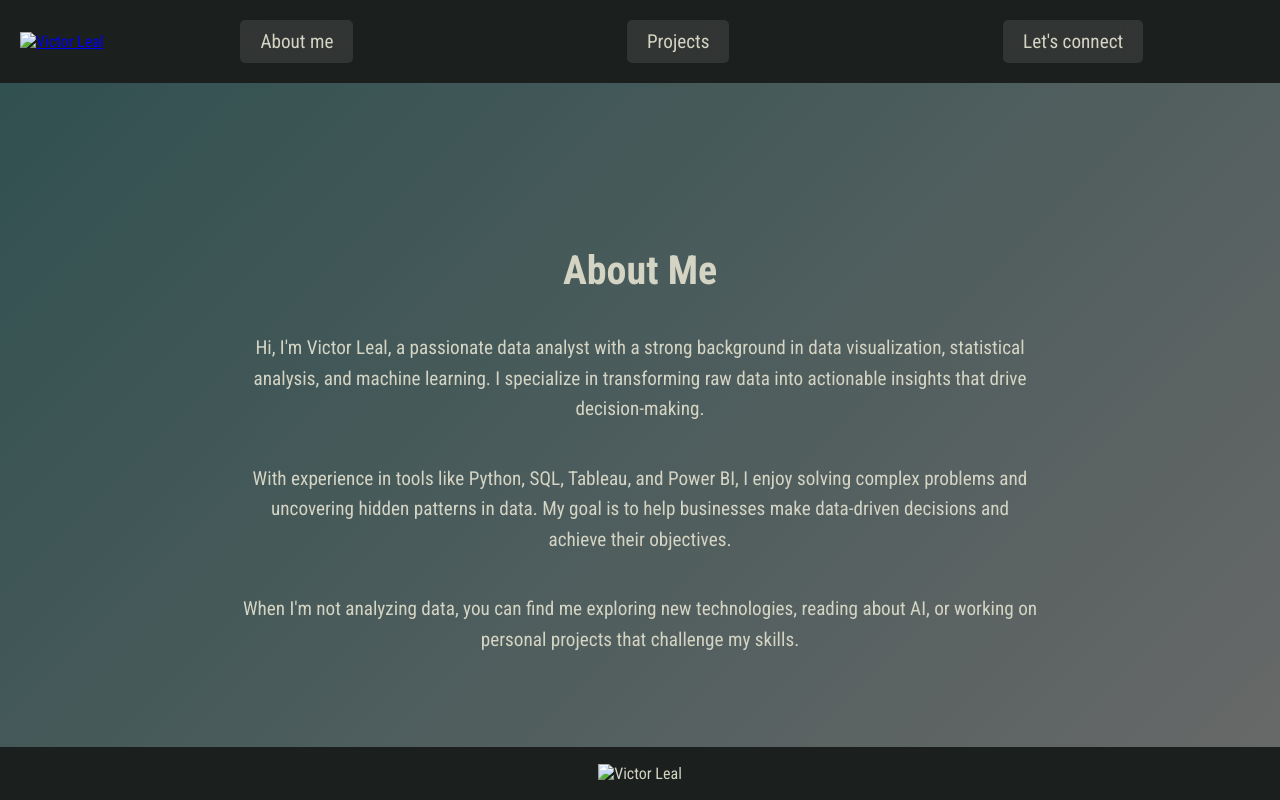
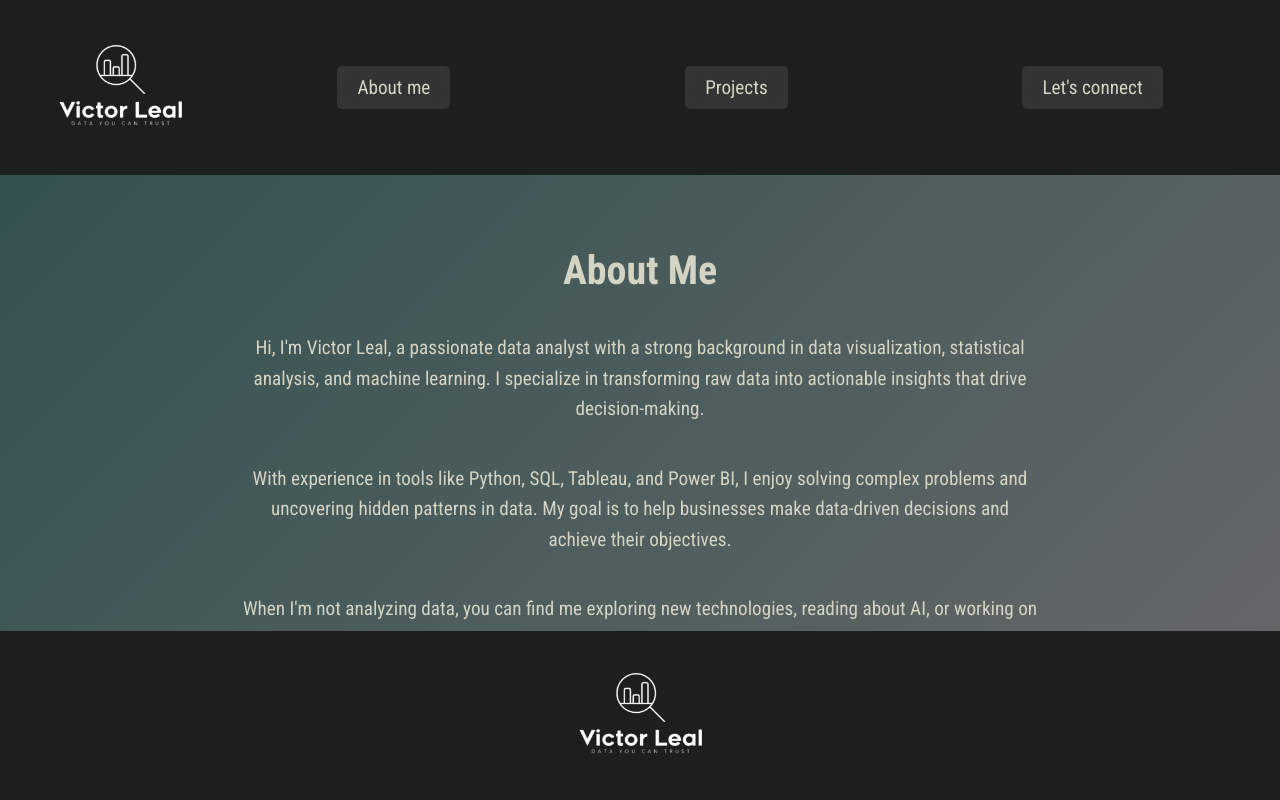
Before and after one commit to VictorL3008/VictorL3008.github.io, a plain HTML site: page aboutme.html in a window 1280 px wide. Drawn offline with Linux system fonts and the light colour scheme.

Commit message:
aboutme.html

```diff
--- a/aboutme.html
+++ b/aboutme.html
@@ -100,7 +100,7 @@
 <body>
     <header>
         <!-- Logo -->
-        <a href="index.html"><img src="images/logo.png" alt="Victor Leal" class="logo"></a>
+        <a href="index.html"><img src="logo.png" alt="Victor Leal" class="logo"></a>
         <!-- Menú de navegación -->
         <nav>
             <a href="aboutme.html">About me</a>
@@ -130,7 +130,7 @@
 
     <!-- Footer -->
     <footer>
-        <p><img src="images/logo.png" alt="Victor Leal" class="logoFooter"></p>
+        <p><img src="logo.png" alt="Victor Leal" class="logoFooter"></p>
     </footer>
 
     <script>
```
